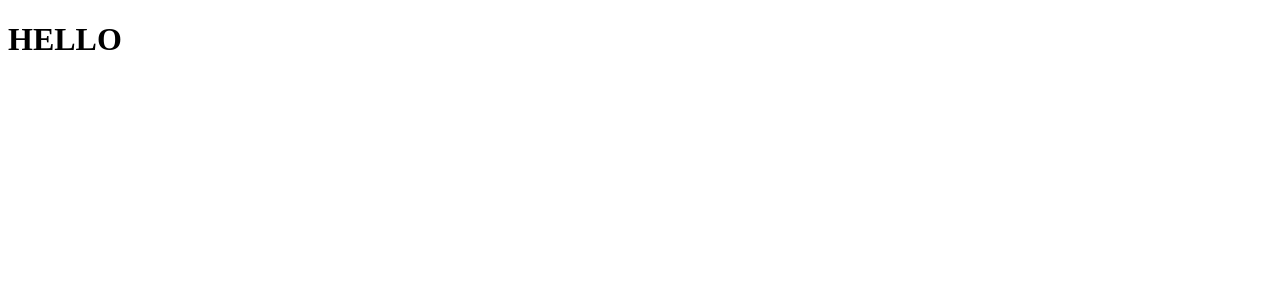
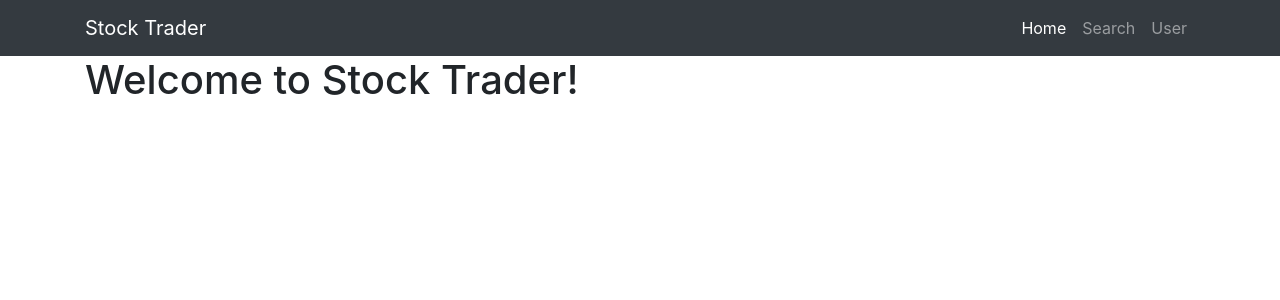
Before and after one commit to Gleeber/Stock-Simulator-Web-Game, a Flask app: page / in a window 1280 px wide. Before the commit the part shown is almost empty. Shown: the top 300 px of the page. Run offline with Flask 2, Linux system fonts and the light colour scheme; parts of the project's set-up code (start-up, migrations or seed data) failed here and were passed over; some libraries are stand-ins or nearby versions.

Commit message:
Started work on HTML templating, added Bootstrap theme

```diff
--- /dev/null
+++ b/templates/base.html
@@ -0,0 +1,39 @@
+<!DOCTYPE html>
+    <head>
+        <meta charset="utf-8">
+        <meta name="viewport" content="width=device-width, initial-scale=1, shrink-to-fit=no">
+        <link rel="stylesheet" href="https://maxcdn.bootstrapcdn.com/bootstrap/4.0.0/css/bootstrap.min.css" integrity="sha384-Gn5384xqQ1aoWXA+058RXPxPg6fy4IWvTNh0E263XmFcJlSAwiGgFAW/dAiS6JXm" crossorigin="anonymous">
+        <script src="https://code.jquery.com/jquery-3.2.1.slim.min.js" integrity="sha384-KJ3o2DKtIkvYIK3UENzmM7KCkRr/rE9/Qpg6aAZGJwFDMVNA/GpGFF93hXpG5KkN" crossorigin="anonymous"></script>
+        <script src="https://cdnjs.cloudflare.com/ajax/libs/popper.js/1.12.9/umd/popper.min.js" integrity="sha384-ApNbgh9B+Y1QKtv3Rn7W3mgPxhU9K/ScQsAP7hUibX39j7fakFPskvXusvfa0b4Q" crossorigin="anonymous"></script>
+        <script src="https://maxcdn.bootstrapcdn.com/bootstrap/4.0.0/js/bootstrap.min.js" integrity="sha384-JZR6Spejh4U02d8jOt6vLEHfe/JQGiRRSQQxSfFWpi1MquVdAyjUar5+76PVCmYl" crossorigin="anonymous"></script>
+        <title>Stock Trader</title>
+        <link rel="icon" href="http://clipart-library.com/images/kiKRggaij.png">
+    </head>
+    <body>
+	<nav class="navbar navbar-expand-lg navbar-dark bg-dark static-top">
+    <div class="container">
+        <a class="navbar-brand" href="#">Stock Trader</a>
+        <button class="navbar-toggler" type="button" data-toggle="collapse" data-target="#navbarResponsive" aria-controls="navbarResponsive" aria-expanded="false" aria-label="Toggle navigation">
+            <span class="navbar-toggler-icon"></span>
+        </button>
+        <div class="collapse navbar-collapse" id="navbarResponsive">
+            <ul class="navbar-nav ml-auto">
+                <li class="nav-item active">
+                <a class="nav-link" href="#">Home
+                  <span class="sr-only">(current)</span>
+                </a>
+                </li>
+                <li class="nav-item">
+                  <a class="nav-link" href="#">Search</a>
+                </li>
+                <li class="nav-item">
+                  <a class="nav-link" href="#">User</a>
+                </li>
+            </ul>
+      </div>
+    </div>
+	</nav>
+    {% block body %}
+    {% endblock %}
+    </body>
+</html>
--- a/templates/index.html
+++ b/templates/index.html
@@ -1,6 +1,7 @@
-<!DOCTYPE html>
-<html>
-	<body>
-		<h1>HELLO</h1>
-	</body>
-</html>
+{% extends 'base.html' %}
+
+{% block body %}
+<div class="container">
+    <h1>Welcome to Stock Trader!</h1>
+</div>
+{% endblock %}
```
